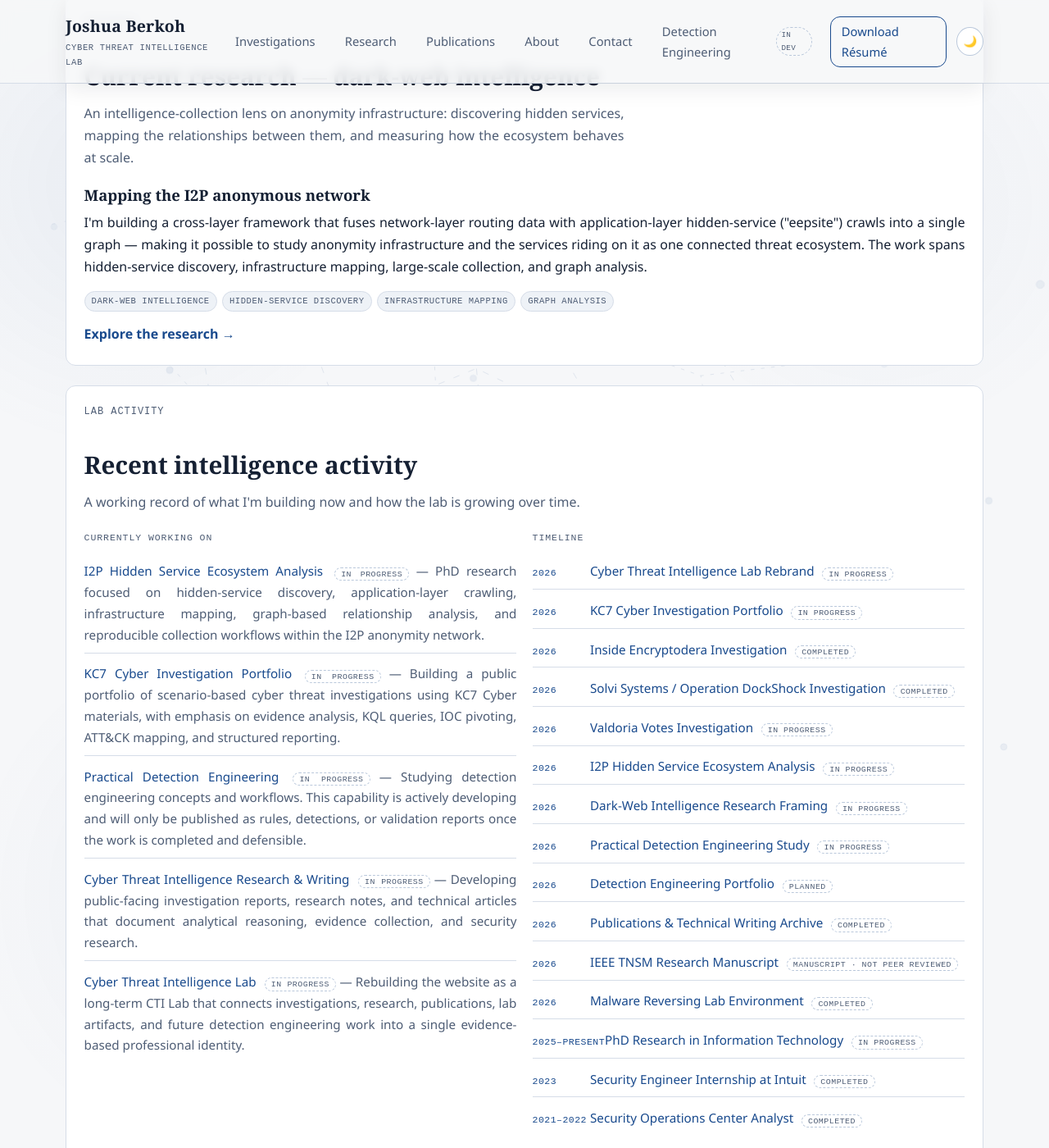
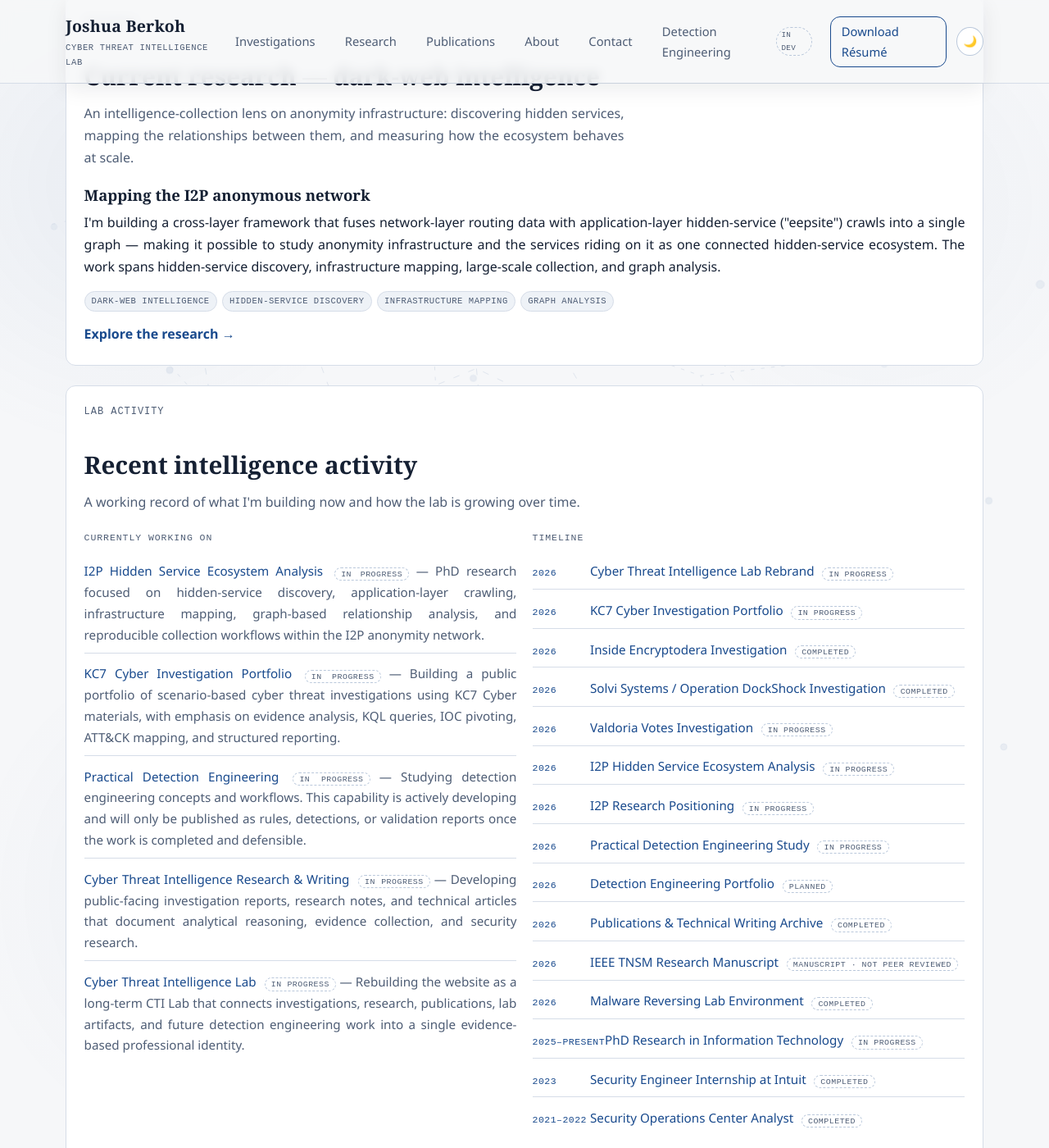
Before and after one commit to joshberk/joshberk.github.io, a Jekyll site: the page built from index.md, in a window 1280 px wide and 1400 px high, scrolled down 1953 px. Shown: the whole window at 82% size. Built offline with Jekyll 4.4.1, drawn with Linux system fonts in a browser that asks for light colours.

Commit message:
copy: tighten I2P research wording + rename timeline item
- research section: 'one connected threat ecosystem' -> 'one connected
  hidden-service ecosystem' (avoid implying confirmed adversary activity)
- timeline: 'Dark-Web Intelligence Research Framing' -> 'I2P Research Positioning'

Co-Authored-By: Claude Opus 4.8 <noreply@anthropic.com>

```diff
--- a/_data/timeline.yml
+++ b/_data/timeline.yml
@@ -43,7 +43,7 @@
   link: "/research/"
 
 - date: "2026"
-  title: "Dark-Web Intelligence Research Framing"
+  title: "I2P Research Positioning"
   type: "Research Milestone"
   status: "In Progress"
   description: "Reframed the I2P dissertation work as dark-web intelligence research focused on hidden-service discovery, infrastructure characterization, and ecosystem analysis without overstating adversary attribution."
--- a/index.md
+++ b/index.md
@@ -67,7 +67,7 @@ layout: default
   </div>
   <div class="research-feature">
     <h3>Mapping the I2P anonymous network</h3>
-    <p>I'm building a cross-layer framework that fuses network-layer routing data with application-layer hidden-service ("eepsite") crawls into a single graph — making it possible to study anonymity infrastructure and the services riding on it as one connected threat ecosystem. The work spans hidden-service discovery, infrastructure mapping, large-scale collection, and graph analysis.</p>
+    <p>I'm building a cross-layer framework that fuses network-layer routing data with application-layer hidden-service ("eepsite") crawls into a single graph — making it possible to study anonymity infrastructure and the services riding on it as one connected hidden-service ecosystem. The work spans hidden-service discovery, infrastructure mapping, large-scale collection, and graph analysis.</p>
     <div class="research-tags">
       <span class="ic-tag">Dark-Web Intelligence</span>
       <span class="ic-tag">Hidden-Service Discovery</span>
```
